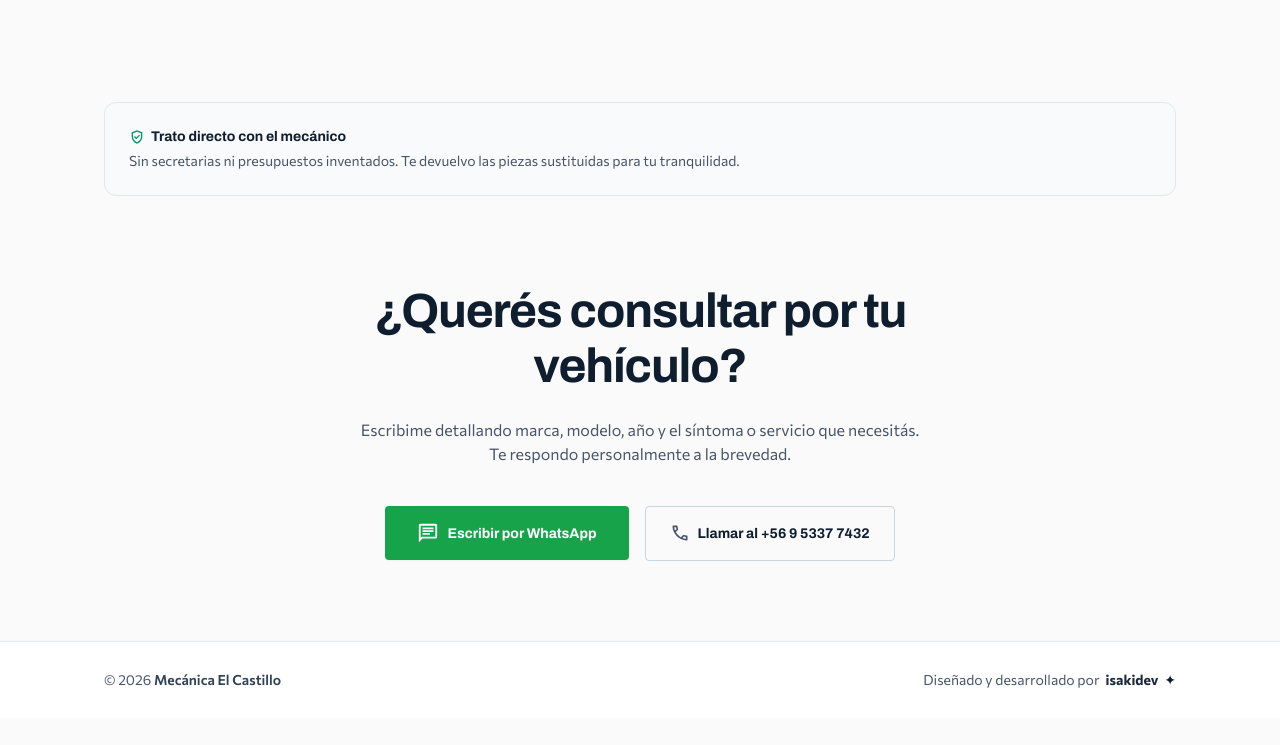
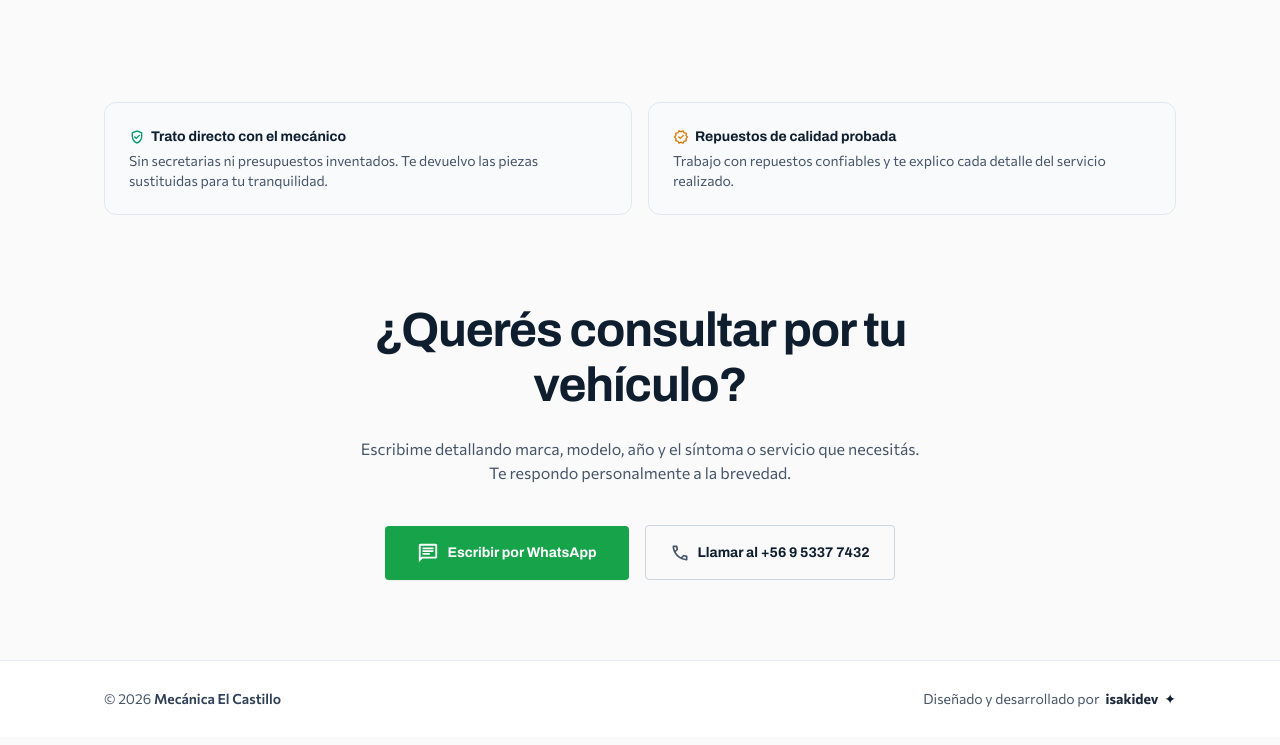
Before and after one commit to isakiDev/el-castillo-website, an Astro site: page / in a window 1280 px wide. Shown: the part 2708-3453 px from the top of the page. Built offline with nearby package versions, Linux system fonts and the light colour scheme; Astro itself is replaced by a stand-in of ours; a web font is replaced by a local one.

Commit message:
feat: expand trust section with two cards

```diff
--- a/src/components/Trust.astro
+++ b/src/components/Trust.astro
@@ -2,12 +2,24 @@
 import Icon from "./Icon.astro";
 ---
 
-<section id="confianza" class="bg-slate-50 border border-slate-200 rounded-xl p-3.5 md:p-6 space-y-1 text-[12px] md:text-body-sm md:max-w-[1120px] md:mx-auto">
+<section id="confianza" class="grid grid-cols-1 md:grid-cols-2 gap-4">
+  <div class="bg-slate-50 border border-slate-200 rounded-xl p-3.5 md:p-6 space-y-1 text-xs md:text-body-sm">
     <span class="font-headline font-bold text-light-primary flex items-center gap-1.5">
-    <Icon name="verified_user" class="text-[16px] text-emerald-600" />
+      <Icon name="verified_user" class="text-base text-emerald-600" />
       Trato directo con el mecánico
     </span>
     <p class="text-steel leading-snug">
       Sin secretarias ni presupuestos inventados. Te devuelvo las piezas sustituidas para tu tranquilidad.
     </p>
+  </div>
+
+  <div class="bg-slate-50 border border-slate-200 rounded-xl p-3.5 md:p-6 space-y-1 text-xs md:text-body-sm">
+    <span class="font-headline font-bold text-light-primary flex items-center gap-1.5">
+      <Icon name="verified" class="text-base text-accent" />
+      Repuestos de calidad probada
+    </span>
+    <p class="text-steel leading-snug">
+      Trabajo con repuestos confiables y te explico cada detalle del servicio realizado.
+    </p>
+  </div>
 </section>
```
Lines whose indentation alone changed are shown as unchanged.
